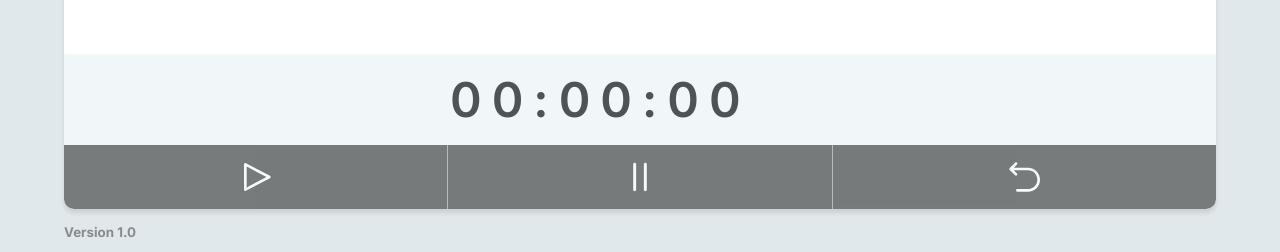
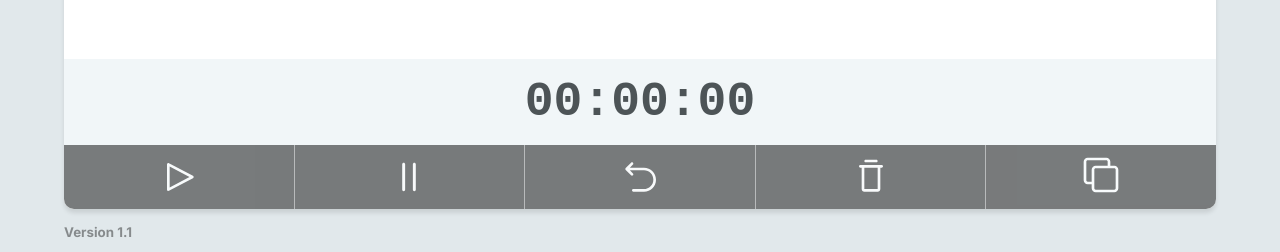
Before and after one commit to jihanv/ielts-counter, a React (Vite) app: page / in a window 1280 px wide. Shown: the part 558-810 px from the top of the page. Built offline with nearby package versions, Linux system fonts and the light colour scheme.

Commit message:
Add copy and clear buttons

```diff
--- /dev/null
+++ b/src/components/ClearButton.jsx
@@ -0,0 +1,17 @@
+import { TrashIcon } from "@radix-ui/react-icons";
+
+export default function ClearButton({ setText }) {
+  const handleClick = (event) => {
+    const confirmed = window.confirm(
+      "Are you sure you want to clear the text?"
+    );
+    if (!confirmed) return;
+    setText("");
+    event.currentTarget.blur();
+  };
+  return (
+    <button className="reset-btn" onClick={handleClick}>
+      <TrashIcon className="reset-btn-icon" />
+    </button>
+  );
+}
--- a/src/components/Container.jsx
+++ b/src/components/Container.jsx
@@ -2,7 +2,6 @@ import { useEffect, useState } from "react";
 import Stats from "./Stats";
 import Textarea from "./Textarea";
 import { TASK_1, TASK_2 } from "../lib/constants";
-import Stopwatch from "./Stopwatch";
 
 export default function Container() {
   const [text, setText] = useState(localStorage.getItem("text") || "");
@@ -10,18 +9,6 @@ export default function Container() {
   const numberOfWords = text.split(/\s/).filter((word) => word !== "").length;
   const task1 = TASK_1 - numberOfWords;
   const task2 = TASK_2 - numberOfWords;
-
-  // useEffect(() => {
-  //   const handleClose = (event) => {
-  //     event.preventDefault();
-  //     event.returnValue = "Are you sure?";
-  //   };
-  //   window.addEventListener("beforeunload", handleClose);
-
-  //   return () => {
-  //     window.removeEventListener("beforeunload", handleClose);
-  //   };
-  // }, [text]);
 
   useEffect(() => {
     localStorage.setItem("text", text);
@@ -35,7 +22,6 @@ export default function Container() {
         numberOfCharacters={numberOfCharacters}
       />
       <Textarea text={text} setText={setText} />
-      <Stopwatch />
     </main>
   );
 }
--- /dev/null
+++ b/src/components/CopyButton.jsx
@@ -0,0 +1,31 @@
+import { CopyIcon, CheckIcon } from "@radix-ui/react-icons";
+import { useState } from "react";
+
+export default function CopyButton({ text }) {
+  const [copied, setCopied] = useState(false);
+  const handleClick = async (event) => {
+    event.currentTarget.blur();
+    try {
+      await navigator.clipboard.writeText(text);
+      setCopied(true);
+      // Reset after 2 seconds
+      setTimeout(() => setCopied(false), 1000);
+    } catch (err) {
+      console.error("Failed to copy: ", err);
+    }
+  };
+  return (
+    <button
+      className="reset-btn"
+      onClick={handleClick}
+      aria-label="Copy to clipboard"
+    >
+      <span className={`copy-icon ${copied ? "fade-out" : "fade-in"}`}>
+        <CopyIcon className="reset-btn-icon" />
+      </span>
+      <span className={`copy-text ${copied ? "fade-in" : "fade-out"}`}>
+        <CheckIcon className="reset-btn-icon" />
+      </span>
+    </button>
+  );
+}
--- a/src/components/Footer.jsx
+++ b/src/components/Footer.jsx
@@ -2,7 +2,7 @@ export default function Footer() {
   return (
     <footer className="footer">
       <small>
-        <b>Version 1.0</b>
+        <b>Version 1.1</b>
       </small>
     </footer>
   );
--- a/src/components/Stopwatch.jsx
+++ b/src/components/Stopwatch.jsx
@@ -2,8 +2,10 @@ import { useState, useEffect, useRef } from "react";
 import ResetButton from "./ResetButton";
 import StartButton from "./StartButton";
 import Pause from "./Pause";
+import ClearButton from "./ClearButton";
+import CopyButton from "./CopyButton";
 
-export default function Stopwatch() {
+export default function Stopwatch({ setText, text }) {
   const [time, setTime] = useState(0); // time in milliseconds
   const [isRunning, setIsRunning] = useState(false);
   const intervalRef = useRef(null);
@@ -36,6 +38,8 @@ export default function Stopwatch() {
         <StartButton setIsRunning={setIsRunning} />
         <Pause setIsRunning={setIsRunning} />
         <ResetButton setTime={setTime} />
+        <ClearButton setText={setText} />
+        <CopyButton text={text} />
       </div>
     </div>
   );
--- a/src/components/Textarea.jsx
+++ b/src/components/Textarea.jsx
@@ -1,5 +1,6 @@
 import { useState } from "react";
 import Warning from "./Warning";
+import Stopwatch from "./Stopwatch";
 
 export default function Textarea({ text, setText }) {
   const [warningText, setWarningText] = useState("");
@@ -18,6 +19,8 @@ export default function Textarea({ text, setText }) {
   };
 
   return (
+    <>
+      {" "}
       <div className="textarea">
         <textarea
           value={text}
@@ -27,5 +30,7 @@ export default function Textarea({ text, setText }) {
         />
         {warningText !== "" ? <Warning text={warningText} /> : null}
       </div>
+      <Stopwatch setText={setText} text={text} />
+    </>
   );
 }
--- a/src/index.css
+++ b/src/index.css
@@ -181,7 +181,18 @@ button {
   transition: all 0.4s;
   border-right: 0.2px solid rgba(255, 255, 255, 0.5);
 }
+.copy-icon,
+.copy-text {
+  position: absolute;
+  transition: opacity 0.75s ease;
+  opacity: 0;
+  pointer-events: none;
+}
 
+.copy-icon.fade-in,
+.copy-text.fade-in {
+  opacity: 1;
+}
 .reset-btn:last-child {
   cursor: pointer;
   opacity: 0.5;
@@ -218,8 +229,8 @@ button {
 }
 
 .digits {
-  letter-spacing: 10px; /* Adjust the value to your preference */
-  width: 12ch;
+  font-family: monospace;
+  width: auto;
   margin: 1rem;
   font-size: 3rem;
 }
```
Lines whose indentation alone changed are shown as unchanged.
